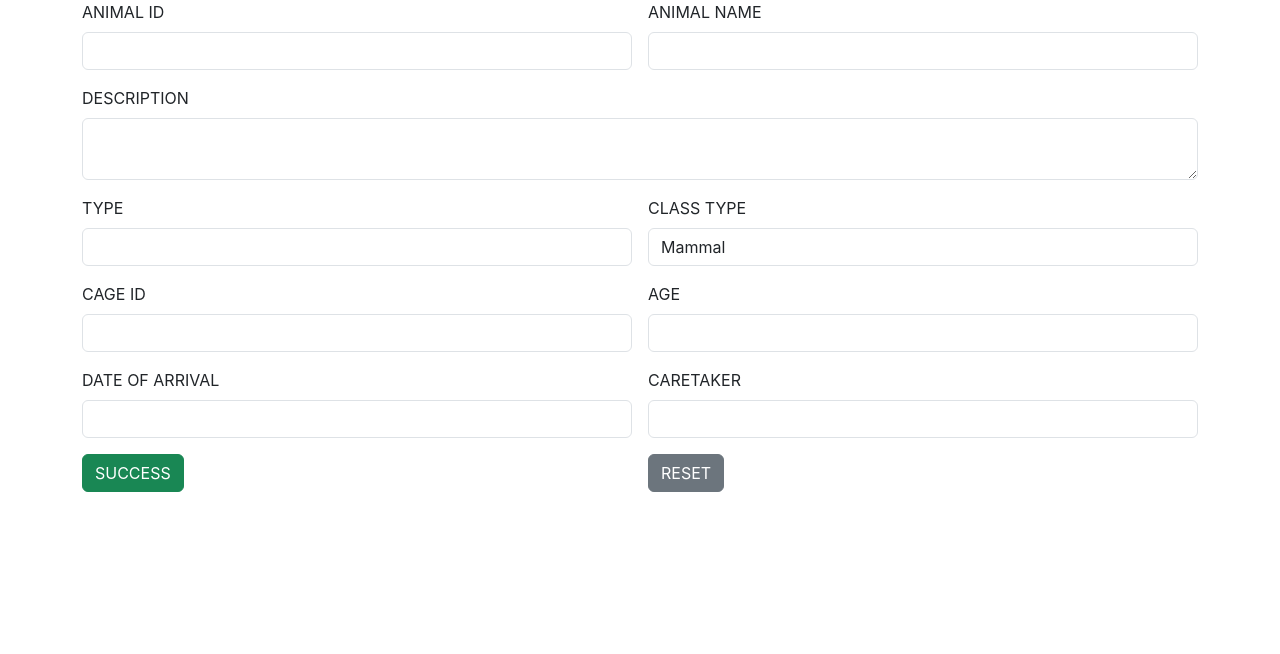
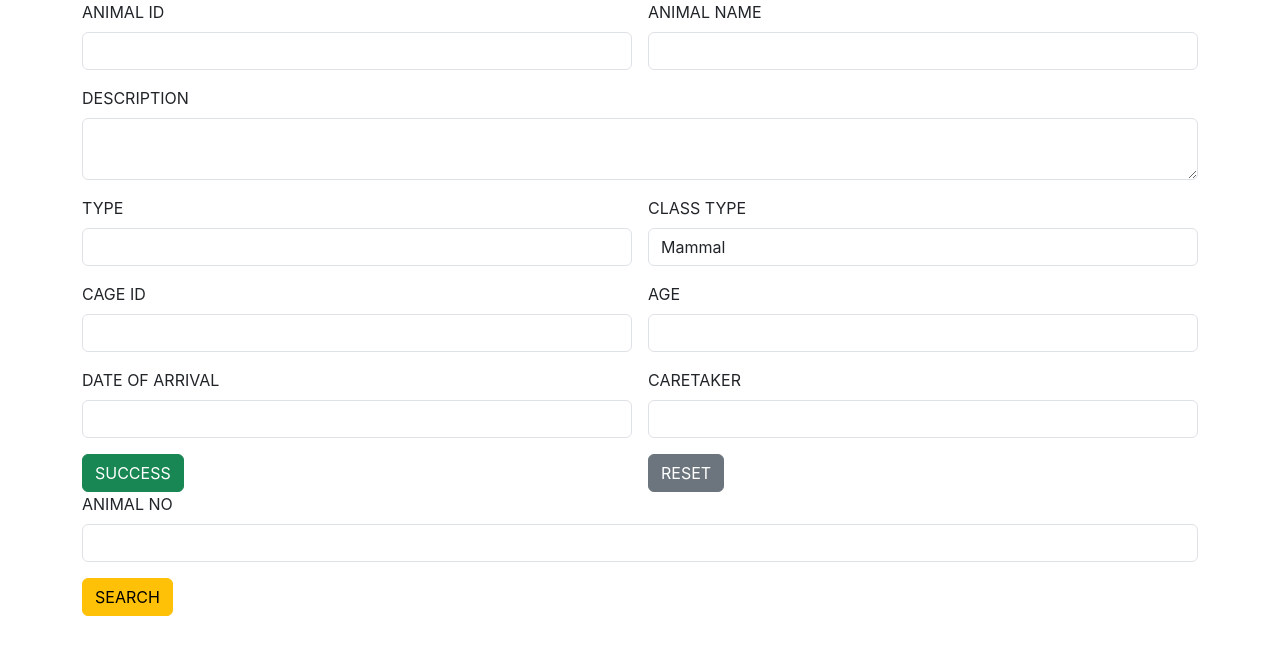
Before and after one commit to safabeegum/ZOO-APP-REACT, a React (Create React App) app: page / in a window 1280 px wide. Shown: the top 654 px of the page. Built offline with nearby package versions, Linux system fonts and the light colour scheme.

Commit message:
Completed

```diff
--- a/src/App.js
+++ b/src/App.js
@@ -1,11 +1,13 @@
 import logo from './logo.svg';
 import './App.css';
 import AddAnimals from './components/AddAnimals';
+import SearchAnimals from './components/SearchAnimals';
 
 function App() {
   return (
     <div>
       <AddAnimals/>
+      <SearchAnimals/>
     </div>
   );
 }
--- /dev/null
+++ b/src/components/SearchAnimals.jsx
@@ -0,0 +1,25 @@
+import React from 'react'
+
+const SearchAnimals = () => {
+  return (
+    <div>
+        <div className="container">
+            <div className="row">
+                <div className="col col-12 col-sm-12 col-md-12 col-lg-12 col-xl-12 col-xxl-12">
+                    <div className="row g-3">
+                        <div className="col col-12 col-sm-12 col-md-12 col-lg-12 col-xl-12 col-xxl-12">
+                            <label htmlFor="" className="form-label">ANIMAL NO</label>
+                            <input type="text" className="form-control" />
+                        </div>
+                        <div className="col col-12 col-sm-12 col-md-12 col-lg-12 col-xl-12 col-xxl-12">
+                            <button className="btn btn-warning">SEARCH</button>
+                        </div>
+                    </div>
+                </div>
+            </div>
+        </div>
+    </div>
+  )
+}
+
+export default SearchAnimals
```
